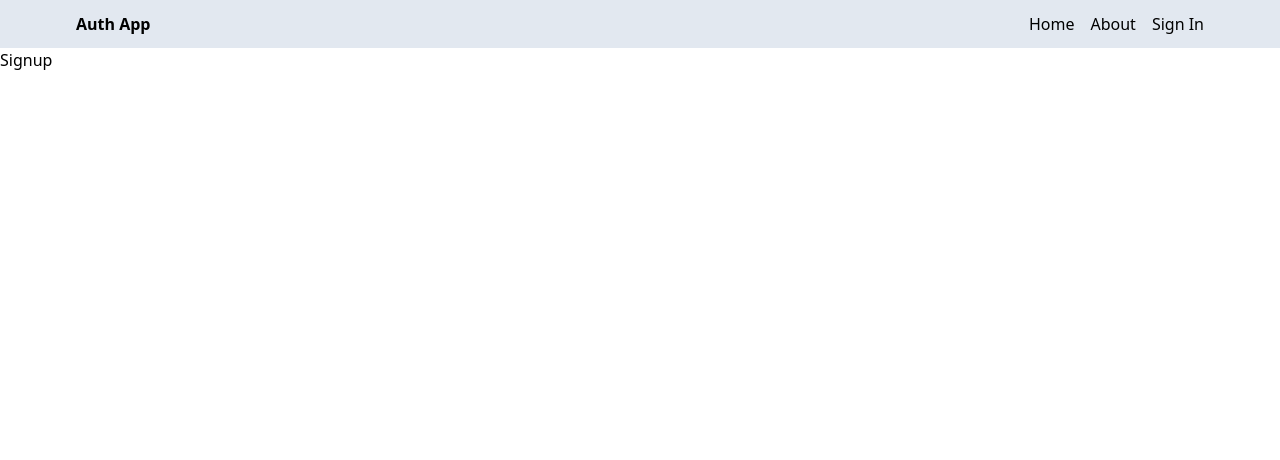
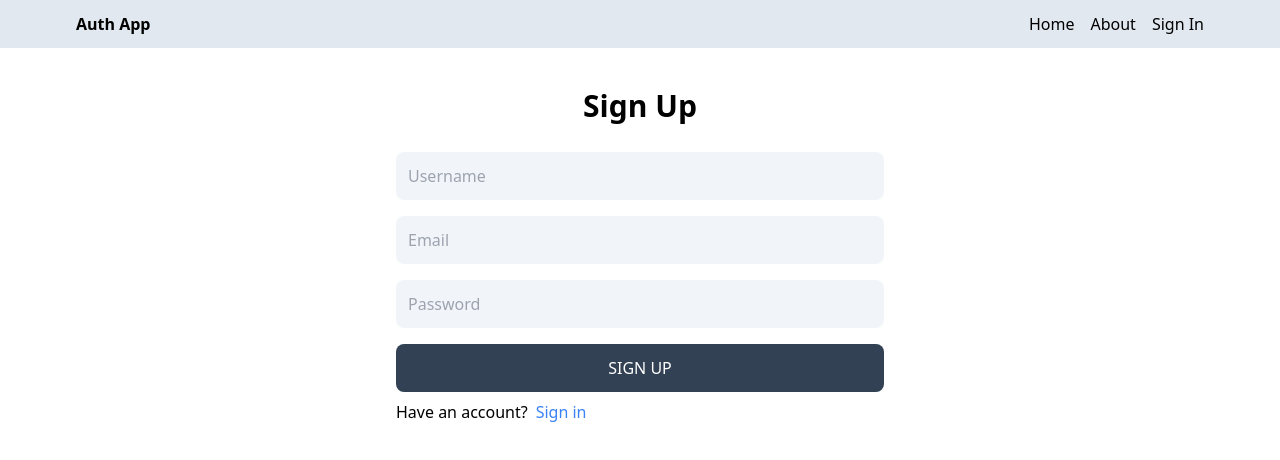
Before and after one commit to Mahi-Giri/MERN_Auth, a React (Vite) app in the folder client/: page /sign-up in a window 1280 px wide. Shown: the top 460 px of the page. Built offline with nearby package versions, Linux system fonts and the light colour scheme.

Commit message:
Complete SignUp page UI

```diff
--- a/client/src/pages/Signup.jsx
+++ b/client/src/pages/Signup.jsx
@@ -1,5 +1,25 @@
+import { Link } from "react-router-dom";
+
 const Signup = () => {
-    return <div>Signup</div>;
+    return (
+        <div className="p-3 max-w-lg mx-auto">
+            <h1 className="text-3xl text-center font-semibold my-7">Sign Up</h1>
+            <form className="flex flex-col gap-4 ">
+                <input className="bg-slate-100 p-3 rounded-lg" type="text" id="username" placeholder="Username" />
+                <input className="bg-slate-100 p-3 rounded-lg" type="email" name="" id="email" placeholder="Email" />
+                <input className="bg-slate-100 p-3 rounded-lg" type="password" name="" id="password" placeholder="Password" />
+                <button className="bg-slate-700 text-white p-3 rounded-lg uppercase hover:opacity-95 disabled:opacity-80">
+                    Sign Up
+                </button>
+            </form>
+            <div className="flex gap-2 mt-2">
+                <p>Have an account? </p>{" "}
+                <Link to="/sign-in">
+                    <span className="text-blue-500">Sign in</span>
+                </Link>
+            </div>
+        </div>
+    );
 };
 
 export default Signup;
```
